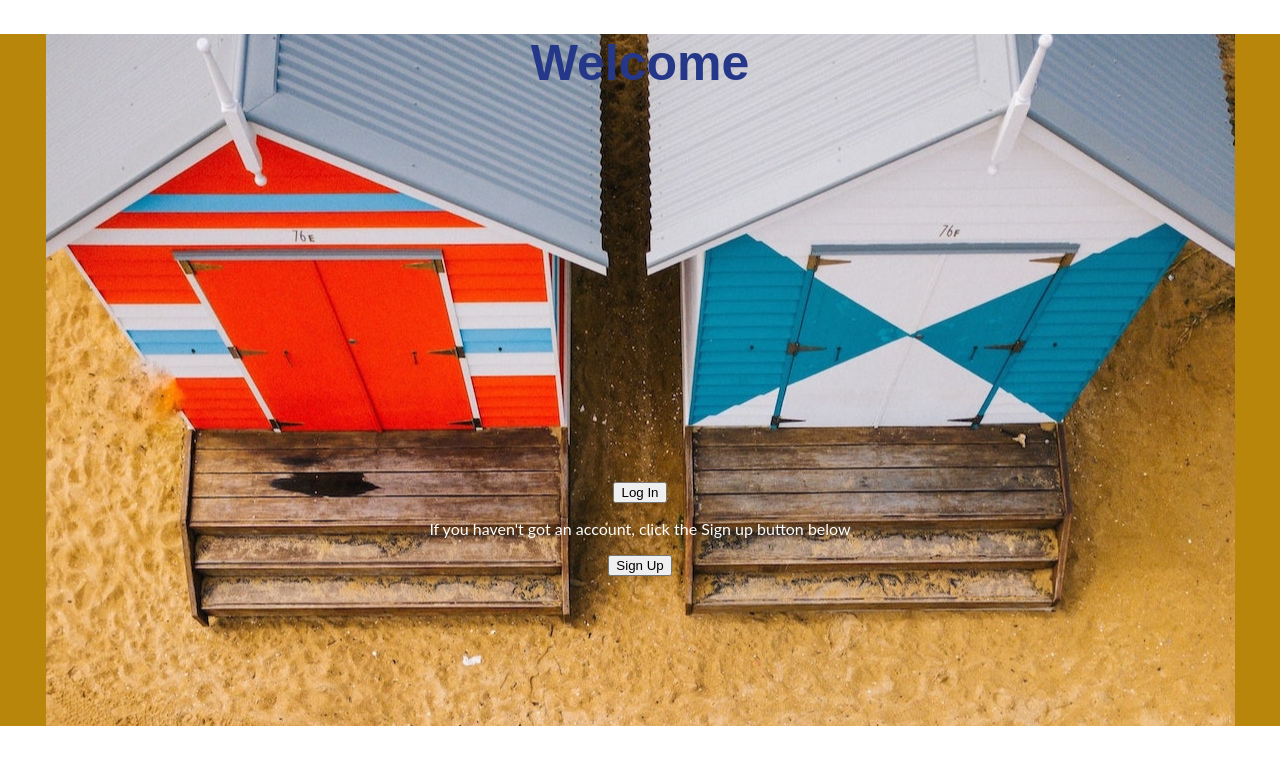
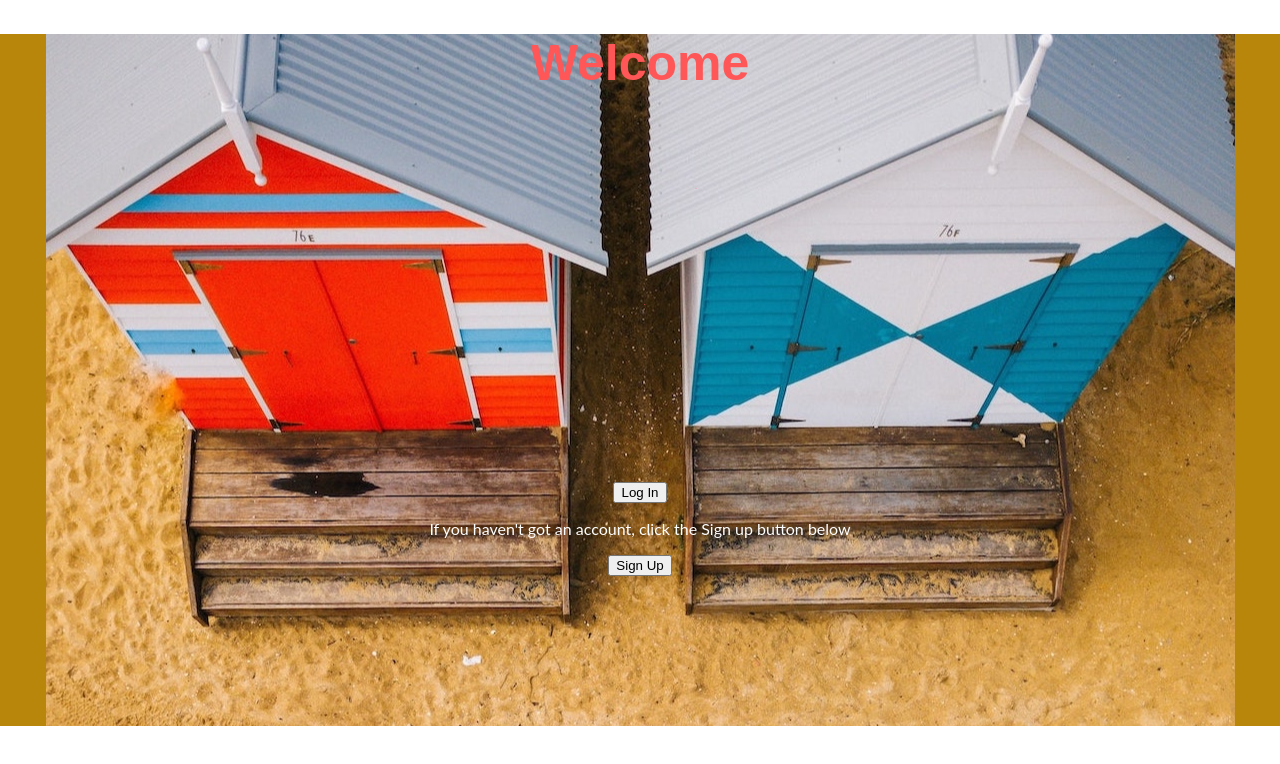
Before and after one commit to TibzZ/HomeLearnHut-FullStackFive-Tibzz, a React (Create React App) app in the folder homelearnhut/: page / in a window 1280 px wide. Shown: the top 764 px of the page. Built offline with nearby package versions, Linux system fonts and the light colour scheme; a web font is replaced by a local one.

Commit message:
Welcome text color updated

```diff
--- a/homelearnhut/src/components/Landing/Landing.module.css
+++ b/homelearnhut/src/components/Landing/Landing.module.css
@@ -6,7 +6,7 @@
 
   .title1{
     font-family: "Sofia", sans-serif;
-    color: #253788;
+    color: #ff5757;
     font-size: 50px;
   }
 
```
